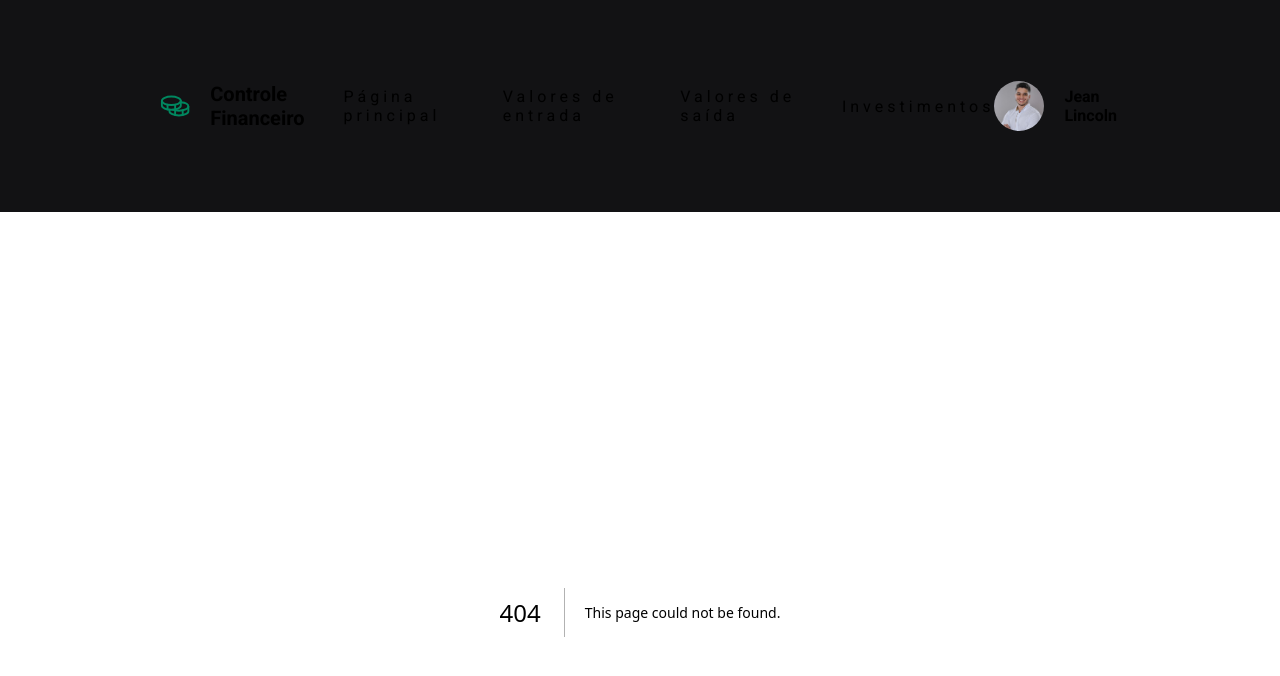
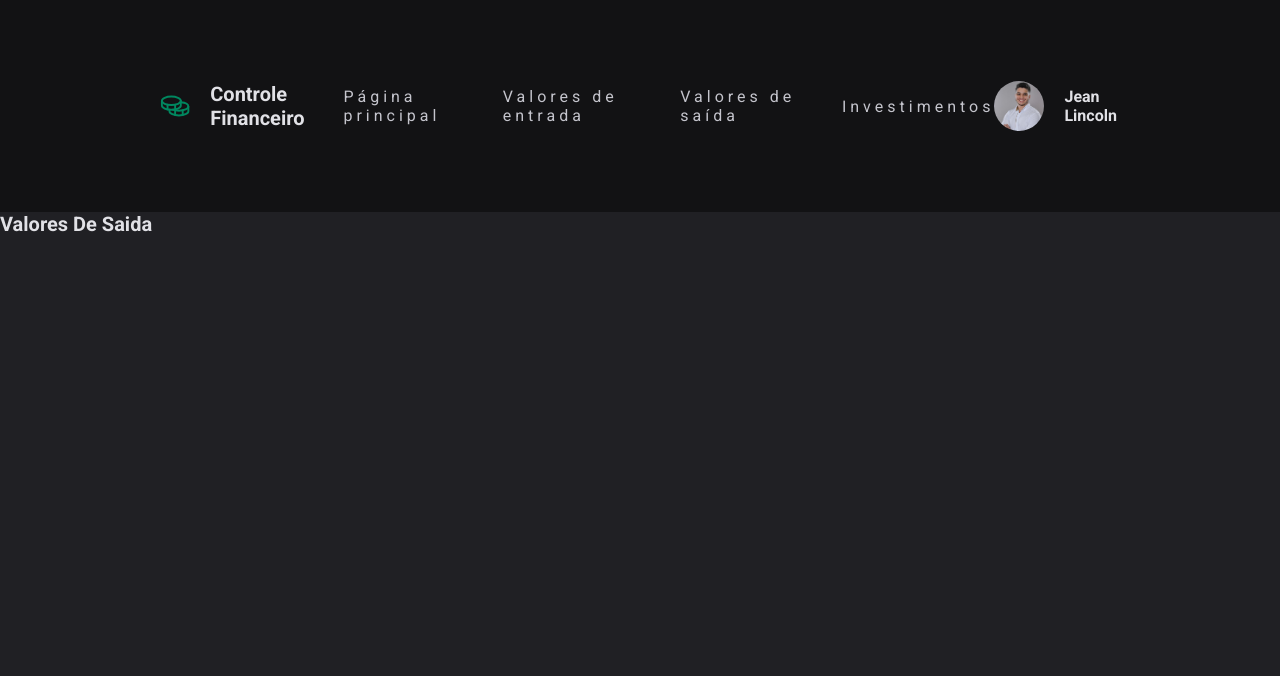
Before and after one commit to JeanLincoln/controle_financeiro, a Next.js app: page /valoresDeSaida in a window 1280 px wide. Before the commit this address had no page. Shown: the top 676 px of the page. Built offline with nearby package versions, Linux system fonts and the light colour scheme.

Commit message:
Next Links added, all pages functional

```diff
--- a/src/pages/_app.tsx
+++ b/src/pages/_app.tsx
@@ -7,6 +7,7 @@ import Image from 'next/image';
 globalStyles();
 
 import userImage from '../assets/images/jean.jpeg';
+import Link from 'next/link';
 
 export default function App({ Component, pageProps }: AppProps) {
   return (
@@ -17,10 +18,10 @@ export default function App({ Component, pageProps }: AppProps) {
           <h1>Controle Financeiro</h1>
         </S.LogoContainer>
         <S.LinksContainer>
-          <li>Página principal</li>
-          <li>Valores de entrada</li>
-          <li>Valores de saída</li>
-          <li>Investimentos</li>
+          <Link href="/">Página principal</Link>
+          <Link href="/valoresDeEntrada">Valores de entrada</Link>
+          <Link href="/valoresDeSaida">Valores de saída</Link>
+          <Link href="/investimentos">Investimentos</Link>
         </S.LinksContainer>
         <S.UserContainer>
           <Image src={userImage} alt="a user image" width={50} height={50} />
--- /dev/null
+++ b/src/pages/investimentos.tsx
@@ -0,0 +1,3 @@
+export default function Investimentos(){
+    return <h1>Investimentos</h1>
+}
--- /dev/null
+++ b/src/pages/valoresDeEntrada.tsx
@@ -0,0 +1,3 @@
+export default function ValoresDeEntrada(){
+    return <h1>Valores De Entrada</h1>
+}
--- /dev/null
+++ b/src/pages/valoresDeSaida.tsx
@@ -0,0 +1,3 @@
+export default function ValoresDeSaida(){
+    return <h1>Valores De Saida</h1>
+}
--- a/src/styles/pages/app.ts
+++ b/src/styles/pages/app.ts
@@ -33,6 +33,13 @@ export const LinksContainer = styled('ul', {
   gap: '4rem',
 
   fontSize: '$lg',
+
+  a:{
+    textDecoration:'none',
+    color:'$gray200'
+  }
+
+
 });
 
 export const UserContainer = styled('div', {
```
